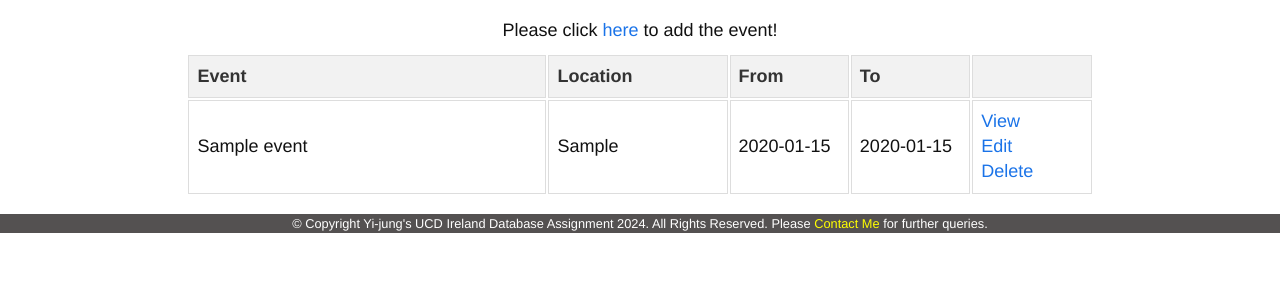
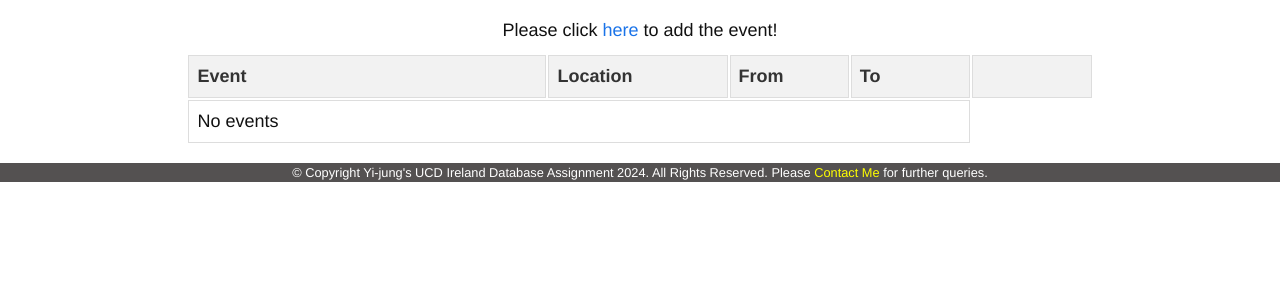
Before and after one commit to emilyichan3/whatson, a Flask app: page /group_events/1 in a window 1280 px wide. Shown: the part 224-524 px from the top of the page. Run offline with Flask 3, Linux system fonts and the light colour scheme; a user stored in the database is signed in; tables that the repository leaves empty hold one stand-in row (values such as "Sample post").

Commit message:
Added only show the active events

```diff
--- a/app.py
+++ b/app.py
@@ -3,6 +3,7 @@ from flask import Flask, flash, render_template, redirect, request, url_for
 from flask_login import LoginManager, login_user, logout_user, login_required, current_user
 from models import User, Group, Event, db
 from sqlalchemy.sql import text
+from sqlalchemy import and_
 import validation as validation
 
 app = Flask(__name__)
@@ -28,14 +29,10 @@ def login_page():
 @app.route("/login", methods=["POST"])
 def login_action():
     username = request.form["username"]
-    # password = request.form["password"]
     user = User.query.filter_by(username=username).first()
     if not user:
         flash(f"No such user '{username}'")
         return redirect(url_for("login_page"))
-    # if password != user.password:
-    #     flash(f"Invalid password for the user '{username}'")
-    #     return redirect(url_for("login_page"))
 
     login_user(user)
     flash(f"Welcome back, {username}!")
@@ -102,8 +99,15 @@ def logout_action():
 
 @app.route("/group_events/<int:group_id>", methods=['GET'])
 def event_list(group_id):
+    formatted_today = datetime.now(timezone.utc).strftime("%Y-%m-%d")
     group = Group.query.get_or_404(group_id)
-    return render_template("event_list.html", action='view', group=group, user=current_user)
+    events = group.events.filter(
+            and_(
+                Event.date_to >= formatted_today
+            )
+        ).order_by(Event.date_fm).all()
+
+    return render_template("event_list.html", action='view', group=group, events=events, user=current_user)
 
 
 @app.route("/events_on", methods=['GET'])
@@ -176,7 +180,6 @@ def add_event(group_id):
 @login_required
 def edit_event(event_id):
     event = Event.query.get_or_404(event_id)
-    # formatted_date = datetime.now(timezone.utc).strftime("%Y-%m-%dT%H:%M:%S")
     formatted_date = datetime.now(timezone.utc).strftime("%Y-%m-%d")
     if request.method == 'POST':
         try:
--- a/models.py
+++ b/models.py
@@ -33,7 +33,7 @@ class Group(db.Model):
     created_at = db.mapped_column(db.DateTime, default=datetime.utcnow)
 
     create_user = db.relationship('User', back_populates='groups')
-    events = db.relationship('Event', back_populates='group')
+    events = db.relationship('Event', back_populates='group', lazy='dynamic')
 
     def __repr__(self):
         return f'"Group <group_name={self.group_name}, is_active= {self.is_active}, create_at ({self.created_at:%Y-%m-%d}>)'
--- a/templates/event_list.html
+++ b/templates/event_list.html
@@ -20,7 +20,7 @@
             </tr>
         </thead>
         <tbody>
-            {% for event in group.events %}
+            {% for event in events %}
             <tr>
                 <td class="table-column-td-width-title">{{ event.title }}</td>
                 <td class="table-column-td-width">{{ event.location }}</td>
@@ -28,7 +28,7 @@
                 <td class="big-screen">{{ event.date_to.strftime('%Y-%m-%d') }}</td>
                 <td>
                     <a class="link_line" href="{{ url_for('view_event', event_id=event.event_id) }}">View</a>
-                    {% if user == event.editor or user == group.create_user %}
+                    {% if user == event.editor or user == event.group.create_user %}
                     <!-- Edit Button -->
                     <a class="link_line" href="{{ url_for('edit_event', event_id=event.event_id) }}">Edit</a>
                     <!-- Delete Button -->
```
